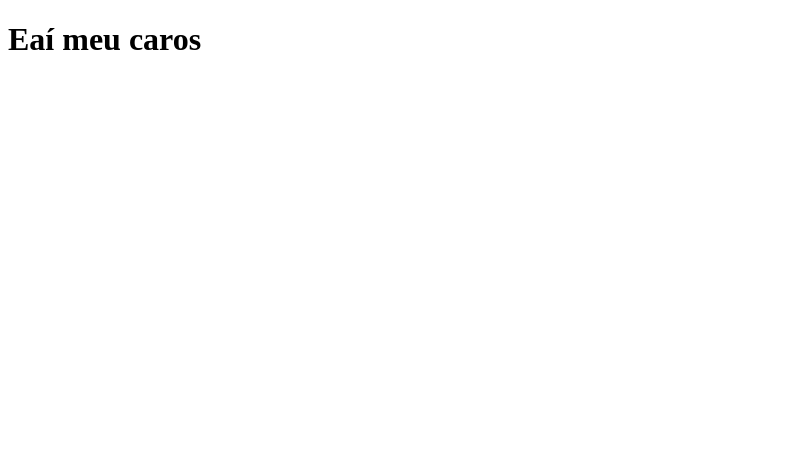
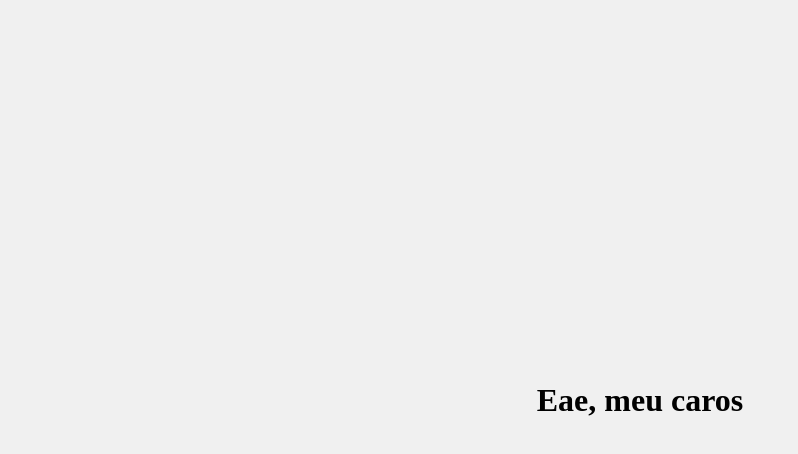
Before and after one commit to jeovadesousasilva/Geovas.Dev, a plain HTML site: page index.html in a window 1280 px wide. Shown: the whole page, without its empty margins (0-798 px from the left). Drawn offline with Linux system fonts and the light colour scheme.

Commit message:
Add files via upload

```diff
--- /dev/null
+++ b/formatacao01.css
@@ -0,0 +1,12 @@
+body {
+    background-color: #f0f0f0; /* Escolha a cor de fundo desejada */
+    margin: 0;
+    height: 100vh;
+    display: flex;
+    justify-content: center;
+    align-items: center;
+}
+
+h1 {
+    text-align: center;
+}
--- a/index.html
+++ b/index.html
@@ -3,9 +3,10 @@
 <head>
     <meta charset="UTF-8">
     <meta name="viewport" content="width=device-width, initial-scale=1.0">
-    <title>Tédio 001</title>
+    <title>Projeto 01-03/10/2025</title>
+    <link rel="stylesheet" href="formatacao01.css">
 </head>
 <body>
-    <h1>Eaí meu caros</h1>
+    <h1>Eae, meu caros</h1>
 </body>
 </html>
```
